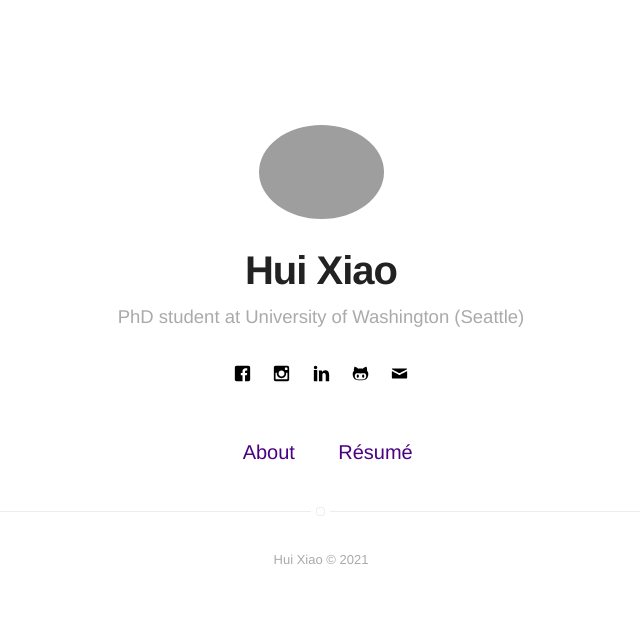
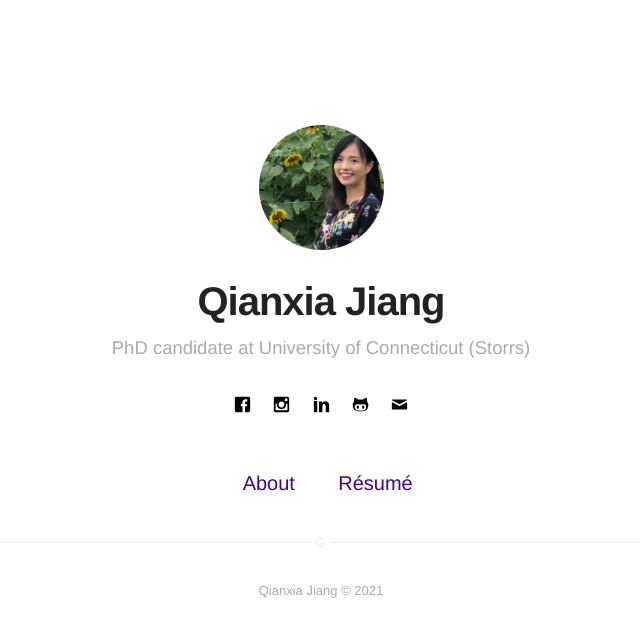
Before and after one commit to qianxiaj/qianxiaj.github.io, a Jekyll site: the page built from index.html, in a window 1280 px wide. Shown: the top 637 px of the page, without its empty margins (319-959 px from the left). Built offline with Jekyll 4.4.1, drawn with Linux system fonts in a browser that asks for light colours.

Commit message:
change profile pic

```diff
--- a/_config.yml
+++ b/_config.yml
@@ -1,6 +1,6 @@
 # main text of home
-name: Hui Xiao
-bio: PhD student at University of Washington (Seattle)
+name: Qianxia Jiang
+bio: PhD candidate at University of Connecticut (Storrs)
 
 # twitter summary info
 description: A blog about technology and stuff related
@@ -8,7 +8,7 @@ description: A blog about technology and stuff related
 # if it's an external image, update below for true
 # better with square images
 external-image: false
-picture: assets/images/profile_hui.jpg
+picture: assets/images/profile_1.JPG
 
 # If you want to include your resume, set to true
 # and specify source (external or local).
```
